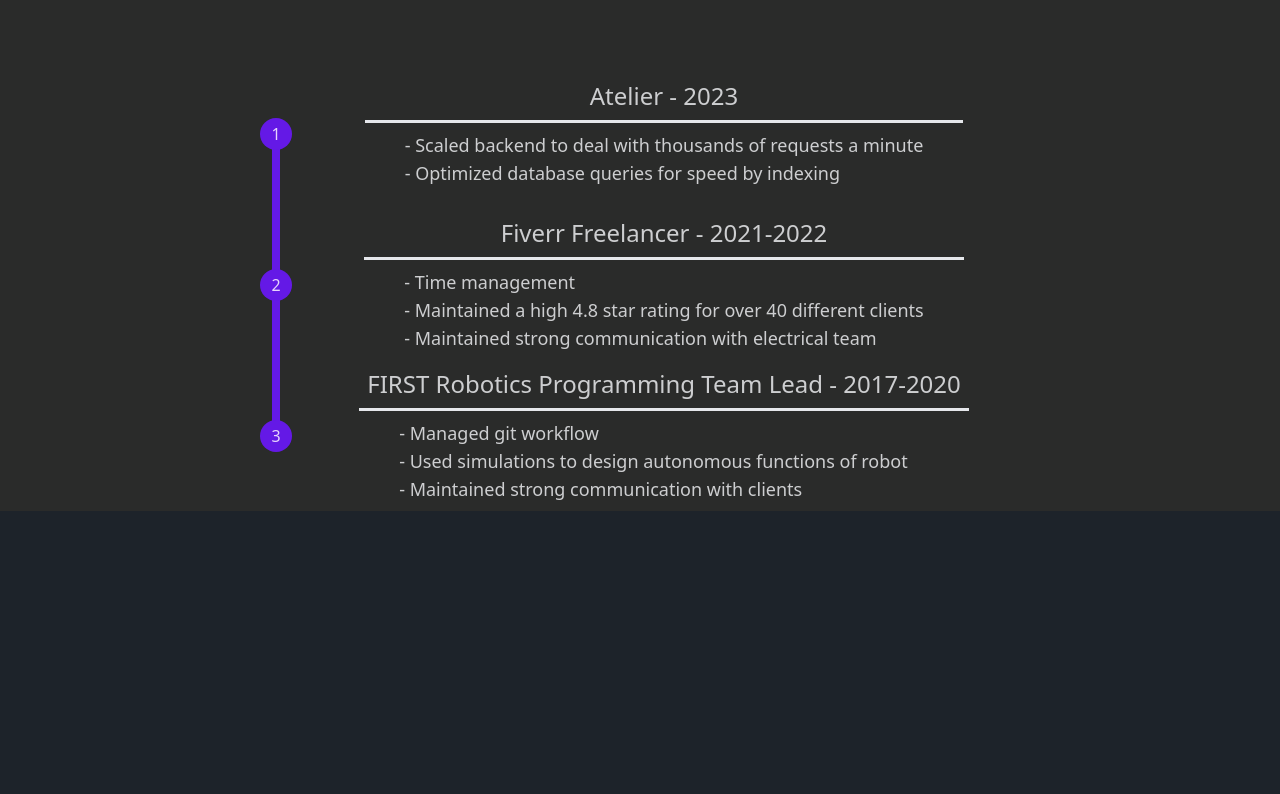
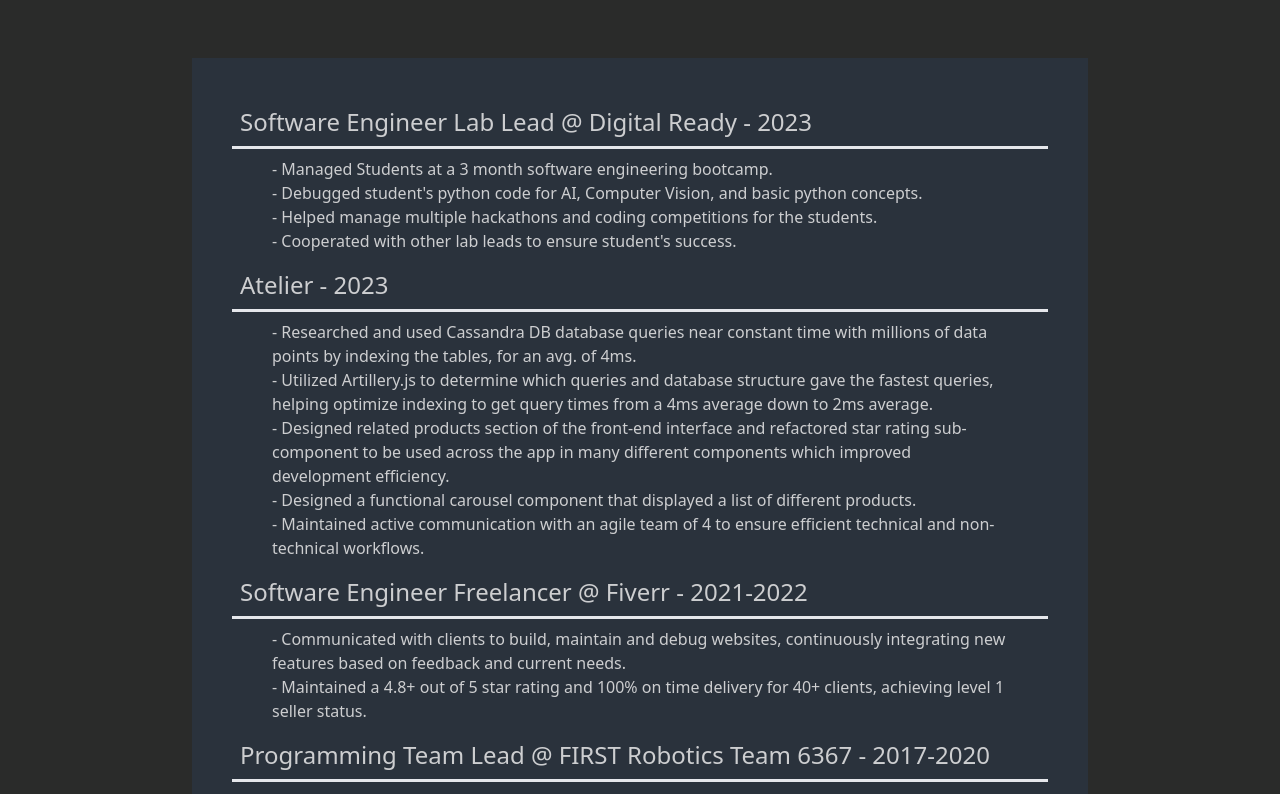
Before and after one commit to JimmieLB/portfolio2, a React (Vite) app: page / in a window 1280 px wide. Shown: the part 1780-2574 px from the top of the page. Before the commit the page ends 2291 px from the top, so only its background shows below. Built offline with nearby package versions, Linux system fonts and the light colour scheme.

Commit message:
Small Changes

```diff
--- a/index.html
+++ b/index.html
@@ -4,7 +4,7 @@
     <meta charset="UTF-8" />
     <link rel="icon" type="image/svg+xml" href="/vite.svg" />
     <meta name="viewport" content="width=device-width, initial-scale=1.0" />
-    <title>Vite + React + TS</title>
+    <title>Jimmie Burge</title>
   </head>
   <body>
     <div id="root"></div>
--- a/src/components/About.tsx
+++ b/src/components/About.tsx
@@ -1,32 +1,41 @@
 function Experience({ name, date, children } : {name:string, date:string, children: JSX.Element}) {
   return (
-    <li className="step step-primary w-[100%]">
-      <div className='m-auto'>
-        <div className="w-1/1 m-auto border-b-[3px] p-2 text-2xl">{`${name} - ${date}`}</div>
-        <div className="w-1/1 m-auto text-left p-2 pl-10 pr-10 text-lg">{children}</div>
+      <div className='m-auto bg-transparent'>
+        <div className="w-1/1 m-auto border-b-[3px] p-2 text-2xl bg-transparent">{`${name} - ${date}`}</div>
+        <div className="w-1/1 m-auto text-left p-2 pl-10 pr-10 text-md bg-transparent">{children}</div>
       </div>
-    </li>);
+  );
 }
 
 function About() {
   return (<>
-    <div className="w-[60%] m-auto mt-[100px]">
-      <ul className="steps steps-vertical w-[100%]">
+    <div className="w-[70%] m-auto mt-[100px] bg-neutral p-10">
+        <Experience name="Software Engineer Lab Lead @ Digital Ready" date='2023'><>
+          - Managed Students at a 3 month software engineering bootcamp.<br/>
+          - Debugged student's python code for AI, Computer Vision, and basic python concepts.<br/>
+          - Helped manage multiple hackathons and coding competitions for the students.<br/>
+          - Cooperated with other lab leads to ensure student's success.
+<br/></>
+        </Experience>
         <Experience name="Atelier" date='2023'><>
-          - Scaled backend to deal with thousands of requests a minute<br/>
-          - Optimized database queries for speed by indexing<br/></>
+          - Researched and used Cassandra DB database queries near constant time with millions of data points by indexing the tables, for an avg. of 4ms.<br/>
+          - Utilized Artillery.js to determine which queries and database structure gave the fastest queries, helping optimize indexing to get query times from a 4ms average down to 2ms average.<br/>
+          - Designed related products section of the front-end interface and refactored star rating sub-component to be used across the app in many different components which improved development efficiency. <br/>
+          - Designed a functional carousel component that displayed a list of different products. <br/>
+          - Maintained active communication with an agile team of 4 to ensure efficient technical and non-technical workflows.
+<br/></>
         </Experience>
-        <Experience name="Fiverr Freelancer" date='2021-2022'><>
-          - Time management<br/>
-          - Maintained a high 4.8 star rating for over 40 different clients<br/>
-          - Maintained strong communication with electrical team<br/></>
+        <Experience name="Software Engineer Freelancer @ Fiverr" date='2021-2022'><>
+          - Communicated with clients to build, maintain and debug websites, continuously integrating new features based on feedback and current needs.<br/>
+          - Maintained a 4.8+ out of 5 star rating and 100% on time delivery for 40+ clients, achieving level 1 seller status.<br/></>
         </Experience>
-        <Experience name="FIRST Robotics Programming Team Lead" date='2017-2020'><>
-          - Managed git workflow<br/>
-          - Used simulations to design autonomous functions of robot<br/>
-          - Maintained strong communication with clients<br/></>
+        <Experience name="Programming Team Lead @ FIRST Robotics Team 6367" date='2017-2020'><>
+          - Utilized drivetrain simulations from Wpilib to perfect the trajectory of the robot when moving autonomously, even before the robot was finished being built.<br/>
+          - Coordinated with the electrical team to efficiently implement new features during the development cycles of the robots, added functionality to motors, sensors, and lights.<br/>
+          - Implemented display to allow the robot pilot to view sensor data through a camera module attached to the robot.<br/>
+          - Lead team to earn a trophy for getting top 3 most points during autonomous-only mode.<br/>
+          - Mentored newer team members and ensured that the team was up to date on the codebase and coordinated technical and non-technical workflows.<br/></>
         </Experience>
-      </ul>
     </div>
   </>);
 }
--- /dev/null
+++ b/src/components/Projects.tsx
@@ -0,0 +1,11 @@
+function Project() {
+  return ( <>
+  </> );
+}
+
+function Projects() {
+  return ( <>
+  </> );
+}
+
+export default Projects;
```
